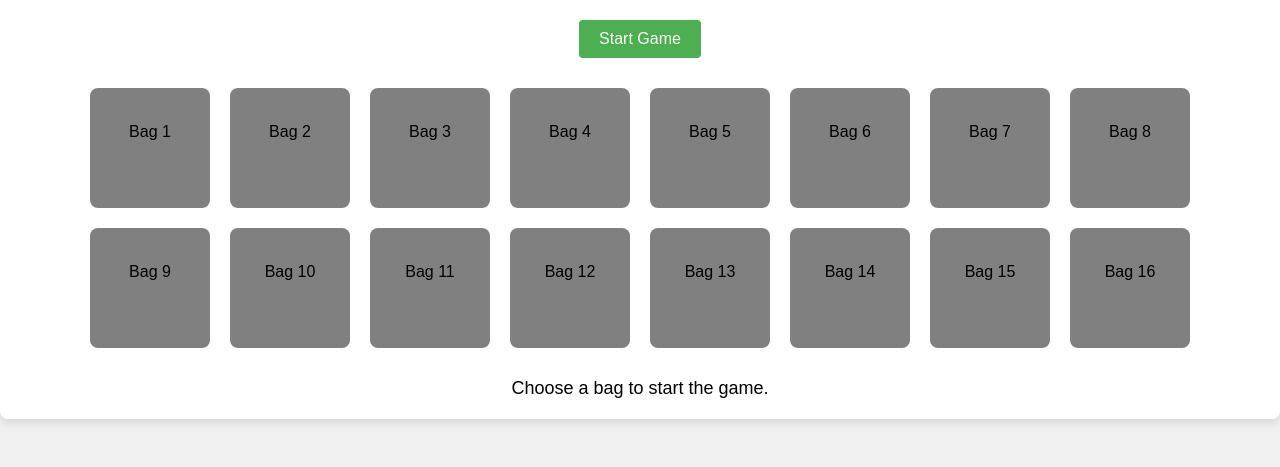
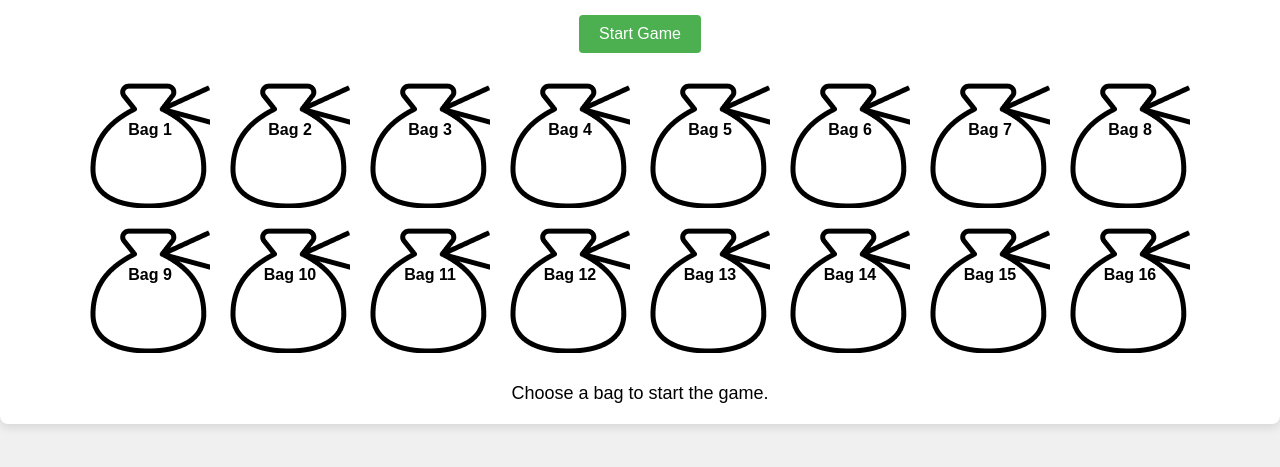
Before and after one commit to NagasundarP/BagGame, a plain HTML site: page game.html in a window 1280 px wide. Shown: the part 311-778 px from the top of the page. Drawn offline with Linux system fonts and the light colour scheme.

Commit message:
changed bag image

```diff
--- a/gamescript.js
+++ b/gamescript.js
@@ -95,6 +95,7 @@ const bagData = [
 
     const bagName = document.createElement("p");
     bagName.textContent = bag.name;
+    bagName.classList.add("bagName");
 
 
     const bagValue = document.createElement("p");
--- a/styles.css
+++ b/styles.css
@@ -71,8 +71,9 @@ body {
 
   .bag {
     width: 120px;
-    height: 120px;
-    background-color: gray;
+    height: 125px;
+    /* background-color: gray; */
+    background-image: url('Vector1.png');
     margin: 10px;
     display: flex;
     flex-direction: column;
@@ -80,7 +81,19 @@ body {
     align-items: center;
     cursor: pointer;
     border-radius: 8px;
+    transition: border 0.3s;
   }
+  .bag:hover{
+    border: #0056b3;
+    border-style: solid;
+    border-width: 2px;
+
+  }
+
+  .bag p{
+    font-weight: bold;
+  }
+
 
   .selected-bag-info {
     margin-top: 20px;
```
Also changed, not shown: Group.png, Vector1.png (added).
